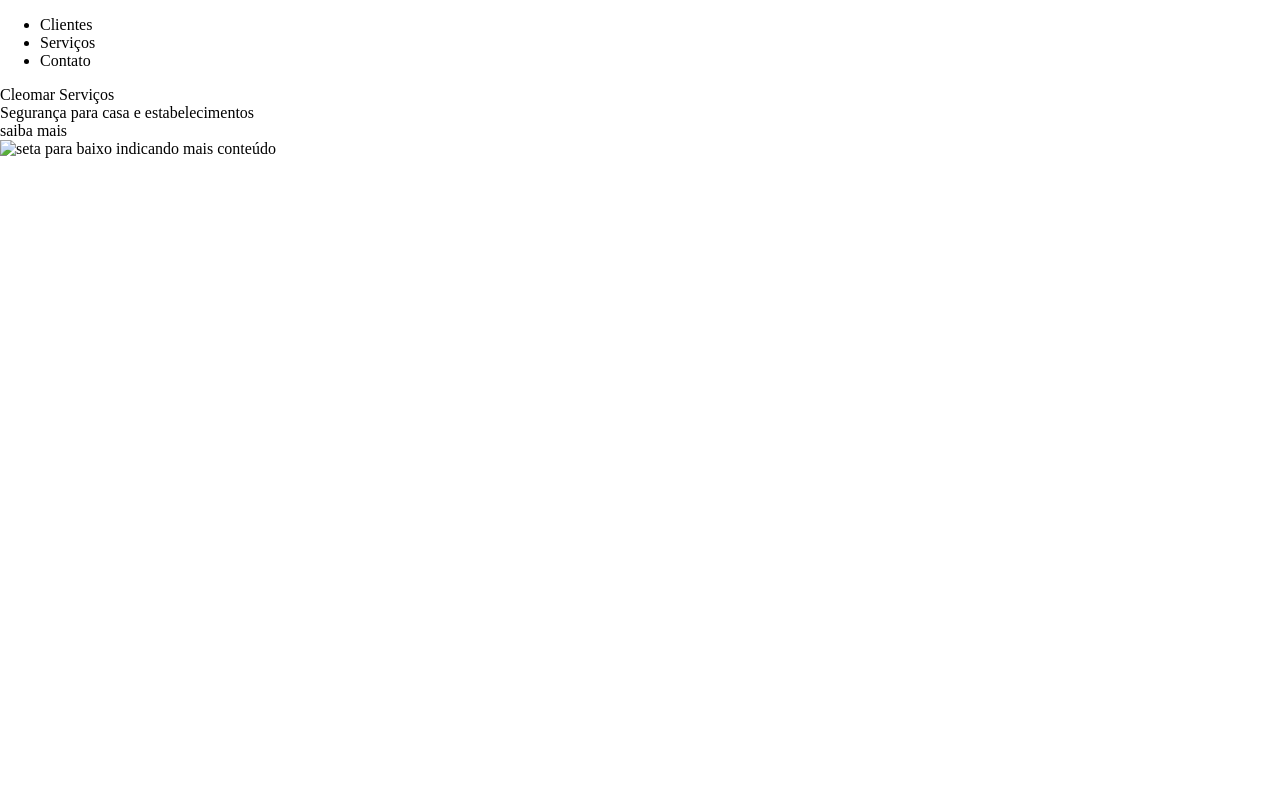
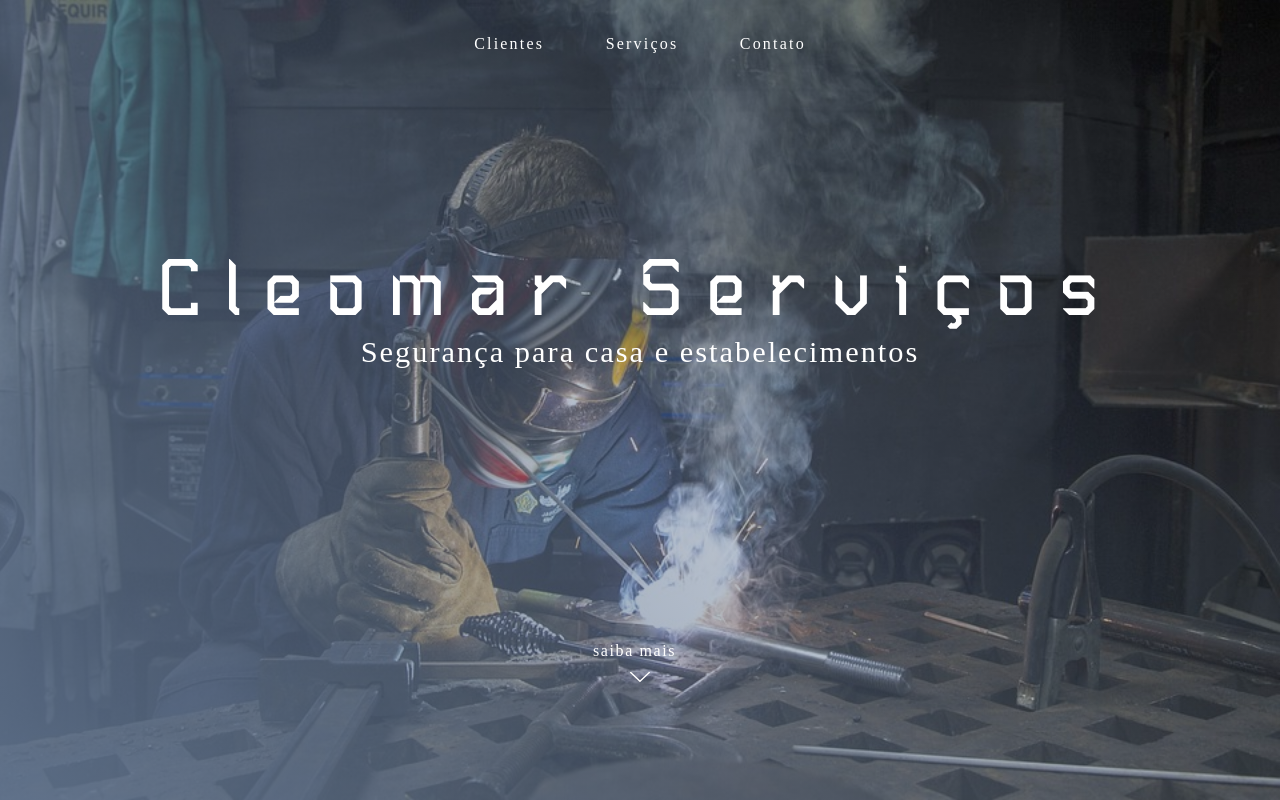
Before and after one commit to mvoliveira/cleomar-servicos, a plain HTML site: page index.html in a window 1280 px wide. Drawn offline with Linux system fonts and the light colour scheme.

Commit message:
add home mvp

```diff
--- /dev/null
+++ b/assets/stylesheets/background.css
@@ -0,0 +1,14 @@
+.background{
+  background-image: url("../images/background.jpg");
+  background-size: cover;
+  width: 100%;
+  height: 100vh;
+  position: absolute;
+}
+
+.opacity {
+  position: absolute;
+  width: 100%;
+  height: 100vh;
+  background-image: linear-gradient(231deg, rgba(0, 0, 0, 0), rgba(98, 118, 146, 0.89));
+}
--- a/assets/stylesheets/components.css
+++ b/assets/stylesheets/components.css
@@ -1,10 +1,93 @@
-.black{
-background-color: purple;
-height: 100vh;
-width: 100vw;
+*{
+  margin: 0;
+  padding: 0;
+  color:#ffffff;
 }
 
-body{
-margin: 0;
-padding: 0;
+.header{
+  width: 100%;
+  height: 40px;
+  display: flex;
+  display: -webkit-flex;
+  flex-wrap: wrap;
+  flex-direction: row;
+  justify-content: center;
+  align-items: baseline;
+  align-content: center;
+  font-family: Questrial;
 }
+
+.itens{
+  margin-left: 3%;
+  margin-right: 3%;
+  font-size: 1rem;
+  letter-spacing: 2.2px;
+  list-style-type: none;
+}
+
+.content{
+  margin-top: 3vh;
+  margin-left: 10%;
+  margin-right: 10%;
+}
+
+.cleomar-servicos-title {
+  font-family: "SlicedAB";
+  font-size: 5em;
+  font-weight: normal;
+  font-style: normal;
+  font-stretch: normal;
+  line-height: normal;
+  letter-spacing: 23.3px;
+  text-align: center;
+  color: #ffffff;
+}
+
+.explain{
+  width: 1024px;
+  height: 31px;
+  font-family: Questrial;
+  font-size: 1.9em;
+  font-weight: normal;
+  font-style: normal;
+  font-stretch: normal;
+  line-height: normal;
+  letter-spacing: 2px;
+  text-align: center;
+  color: #ffffff;
+}
+
+.cta{
+  margin-top:19%;
+  display: flex;
+  flex-direction: column;
+  flex-wrap: nowrap;
+  justify-content: space-around;
+  align-items: center;
+  align-content: stretch;
+  font-family: Questrial;
+}
+
+.read-more{
+  display: flex;
+  flex-direction: column;
+  flex-wrap: nowrap;
+  justify-content: center;
+  align-items: center;
+  align-content: stretch;
+  margin-top: 27%;
+}
+
+.text{
+  width: 94px;
+  height: 16px;
+  font-family: Questrial;
+  font-size: 1em;
+  font-weight: normal;
+  font-style: normal;
+  font-stretch: normal;
+  line-height: normal;
+  letter-spacing: 1.6px;
+  color: #ffffff;
+  margin-bottom: 1%;
+}
--- /dev/null
+++ b/assets/stylesheets/utilities.css
@@ -0,0 +1,4 @@
+@font-face {
+font-family: "SlicedAB";
+src: url("../fonts/SlicedABV2.otf");
+}
--- a/index.html
+++ b/index.html
@@ -4,35 +4,44 @@
   <meta charset="utf-8">
   <title>Cleomar Serviços</title>
   <link rel="stylesheet" href="./assets/stylesheets/components.css">
-  <link rel="stylesheet" href="./assets/stylesheets/components.css">
+  <link rel="stylesheet" href="./assets/stylesheets/background.css">
+  <link rel="stylesheet" href="./assets/stylesheets/utilities.css">
 
 </head>
 <body>
-  <section>
+  <section class="background">
+    <div class="opacity">
+      <section class="content">
         <header>
-      <ul>
-        <li>Clientes</li>
-        <li>Serviços</li>
-        <li>Contato</li>
+          <ul class="header">
+            <li class="itens"><a>Clientes</a></li>
+            <li class="itens"><a>Serviços</a></li>
+            <li class="itens"><a>Contato</a></li>
           </ul>
         </header>
 
-    <div>
-      <div>
+        <div class="cta">
+          <div class="cleomar-servicos-title">
             Cleomar Serviços
           </div>
-      <div>
+
+          <div class="explain">
             Segurança para casa e estabelecimentos
           </div>
         </div>
 
-    <div>
-      <span>
+        <div class="read-more">
+          <div class="text">
             saiba mais
-      </span>
-      <div>
-        <img src="" alt="seta para baixo indicando mais conteúdo">
           </div>
+
+          <figure>
+            <img src="./assets/icons/down-arrow.svg" alt="seta para baixo indicando mais conteúdo">
+          </figure>
+        </div>
+
+      </section>
+
     </div>
   </section>
 </body>
```
Also changed, not shown: assets/fonts/SlicedABV2.otf (added), assets/icons/down-arrow.svg (added), assets/images/background.jpg (added). Lines whose indentation alone changed are shown as unchanged.
